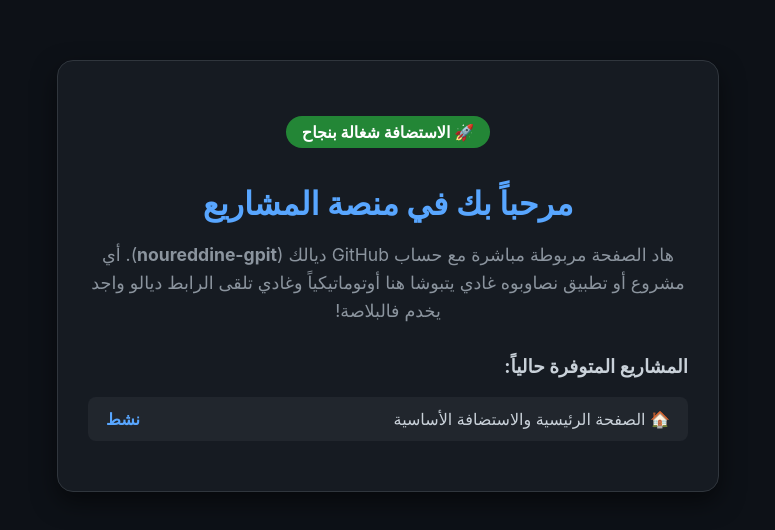
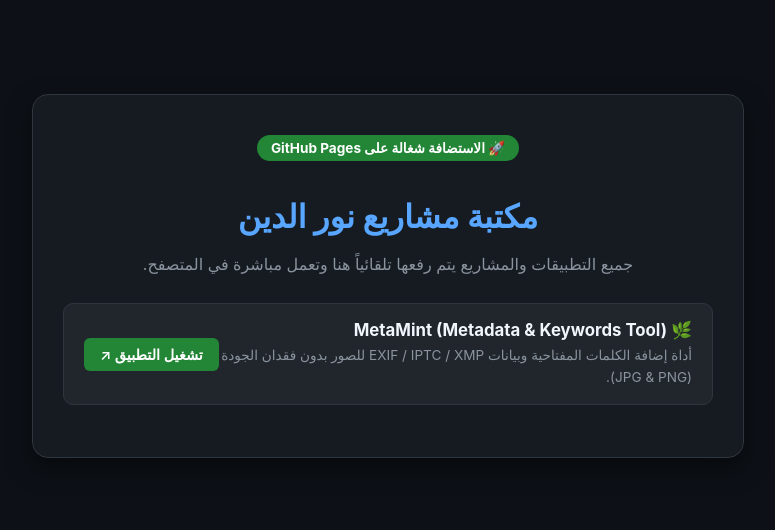
Before and after one commit to noureddine-gpit/projects, a plain HTML site: page index.html in a window 1280 px wide. Shown: the part 124-654 px from the top of the page, without its empty margins (252-1027 px from the left). Drawn offline with Linux system fonts and the light colour scheme.

Commit message:
feat: link metamint tool on homepage

```diff
--- a/index.html
+++ b/index.html
@@ -24,61 +24,85 @@
       border: 1px solid #30363d;
       border-radius: 16px;
       padding: 40px 30px;
-      max-width: 600px;
+      max-width: 650px;
       width: 100%;
       box-shadow: 0 10px 25px rgba(0,0,0,0.5);
     }
     h1 {
       color: #58a6ff;
-      margin-bottom: 12px;
+      margin-bottom: 8px;
     }
     p {
       line-height: 1.6;
       color: #8b949e;
-      font-size: 1.1rem;
+      font-size: 1rem;
     }
     .badge {
       display: inline-block;
       background: #238636;
       color: white;
-      padding: 6px 16px;
+      padding: 5px 14px;
       border-radius: 20px;
       font-weight: bold;
-      margin: 15px 0;
+      font-size: 0.85rem;
+      margin-bottom: 15px;
     }
     .list {
-      margin-top: 30px;
+      margin-top: 25px;
       text-align: right;
     }
     .project-item {
       background: #21262d;
-      padding: 12px 18px;
-      border-radius: 8px;
-      margin-bottom: 10px;
+      padding: 16px 20px;
+      border-radius: 10px;
+      margin-bottom: 12px;
       display: flex;
       justify-content: space-between;
       align-items: center;
+      border: 1px solid #30363d;
+      transition: border-color 0.2s;
     }
-    .project-item a {
-      color: #58a6ff;
+    .project-item:hover {
+      border-color: #58a6ff;
+    }
+    .project-info h3 {
+      margin: 0 0 5px 0;
+      color: #f0f6fc;
+      font-size: 1.05rem;
+    }
+    .project-info p {
+      margin: 0;
+      font-size: 0.85rem;
+      color: #8b949e;
+    }
+    .btn {
+      background: #238636;
+      color: white;
       text-decoration: none;
+      padding: 8px 16px;
+      border-radius: 6px;
       font-weight: 600;
+      font-size: 0.9rem;
+      white-space: nowrap;
     }
-    .project-item a:hover {
-      text-decoration: underline;
+    .btn:hover {
+      background: #2ea043;
     }
   </style>
 </head>
 <body>
   <div class="card">
-    <div class="badge">🚀 الاستضافة شغالة بنجاح</div>
-    <h1>مرحباً بك في منصة المشاريع</h1>
-    <p>هاد الصفحة مربوطة مباشرة مع حساب GitHub ديالك (<b>noureddine-gpit</b>). أي مشروع أو تطبيق نصاوبوه غادي يتبوشا هنا أوتوماتيكياً وغادي تلقى الرابط ديالو واجد يخدم فالبلاصة!</p>
+    <div class="badge">🚀 الاستضافة شغالة على GitHub Pages</div>
+    <h1>مكتبة مشاريع نور الدين</h1>
+    <p>جميع التطبيقات والمشاريع يتم رفعها تلقائياً هنا وتعمل مباشرة في المتصفح.</p>
+
     <div class="list">
-      <h3>المشاريع المتوفرة حالياً:</h3>
       <div class="project-item">
-        <span>🏠 الصفحة الرئيسية والاستضافة الأساسية</span>
-        <a href="#">نشط</a>
+        <div class="project-info">
+          <h3>🌿 MetaMint (Metadata & Keywords Tool)</h3>
+          <p>أداة إضافة الكلمات المفتاحية وبيانات EXIF / IPTC / XMP للصور بدون فقدان الجودة (JPG & PNG).</p>
+        </div>
+        <a href="metamint/" class="btn">تشغيل التطبيق ↗</a>
       </div>
     </div>
   </div>
```
